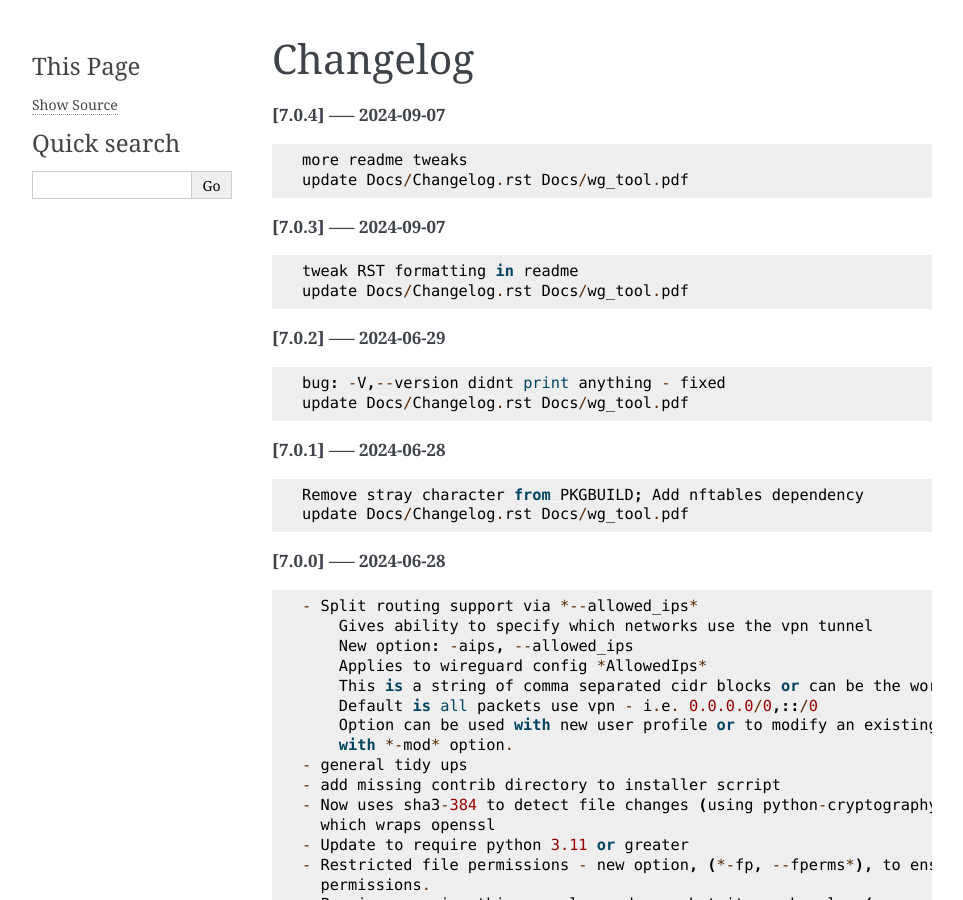
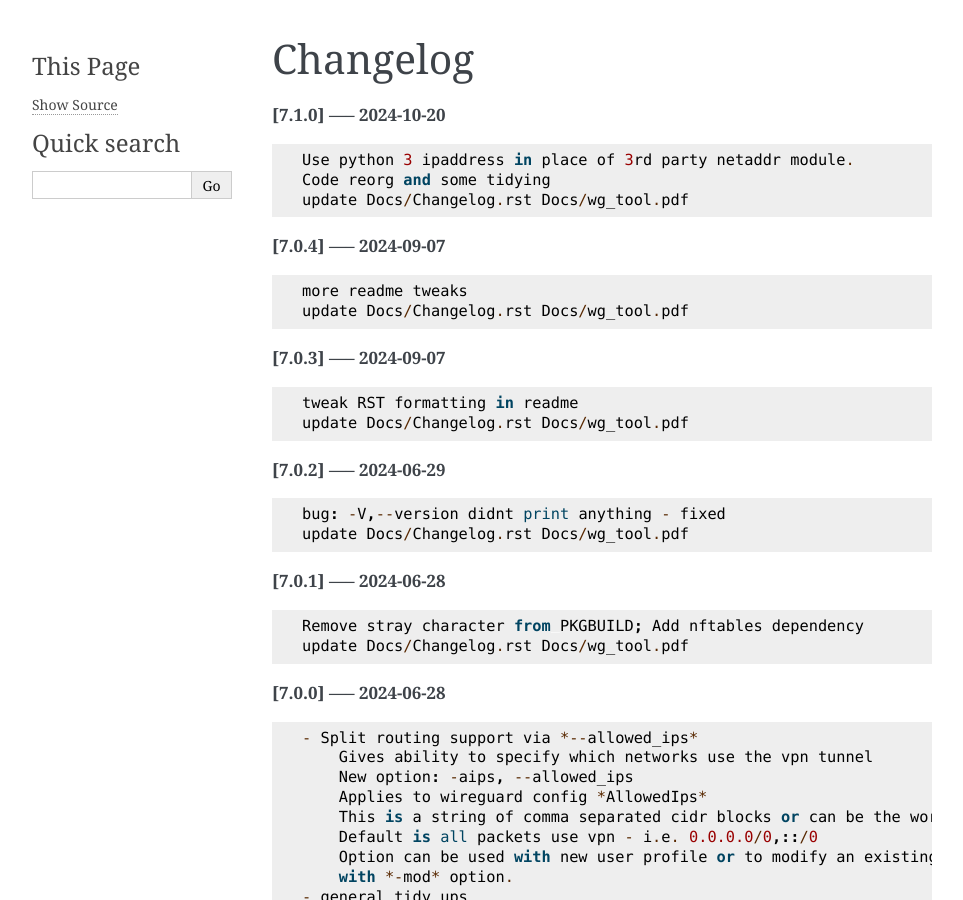
Before and after one commit to gene-git/wg_tool, a Sphinx documentation site: the page built from Docs/Changelog.rst, in a window 1280 px wide and 900 px high. Shown: the whole window, without its empty margins (148-1111 px from the left). Built offline with Sphinx 7.4.7, drawn with Linux system fonts in a browser that asks for light colours; pages that are not in the unit, such as notebooks, are missing from menus.

Commit message:
update Docs/Changelog.rst Docs/wg_tool.pdf

```diff
--- a/Docs/Changelog.rst
+++ b/Docs/Changelog.rst
@@ -1,5 +1,12 @@
 Changelog
 =========
+
+**[7.1.0] ----- 2024-10-20** ::
+
+	    Use python 3 ipaddress in place of 3rd party netaddr module.
+	    Code reorg and some tidying
+	    update Docs/Changelog.rst Docs/wg_tool.pdf
+
 
 **[7.0.4] ----- 2024-09-07** ::
 
```
Also changed, not shown: 1 other file.
